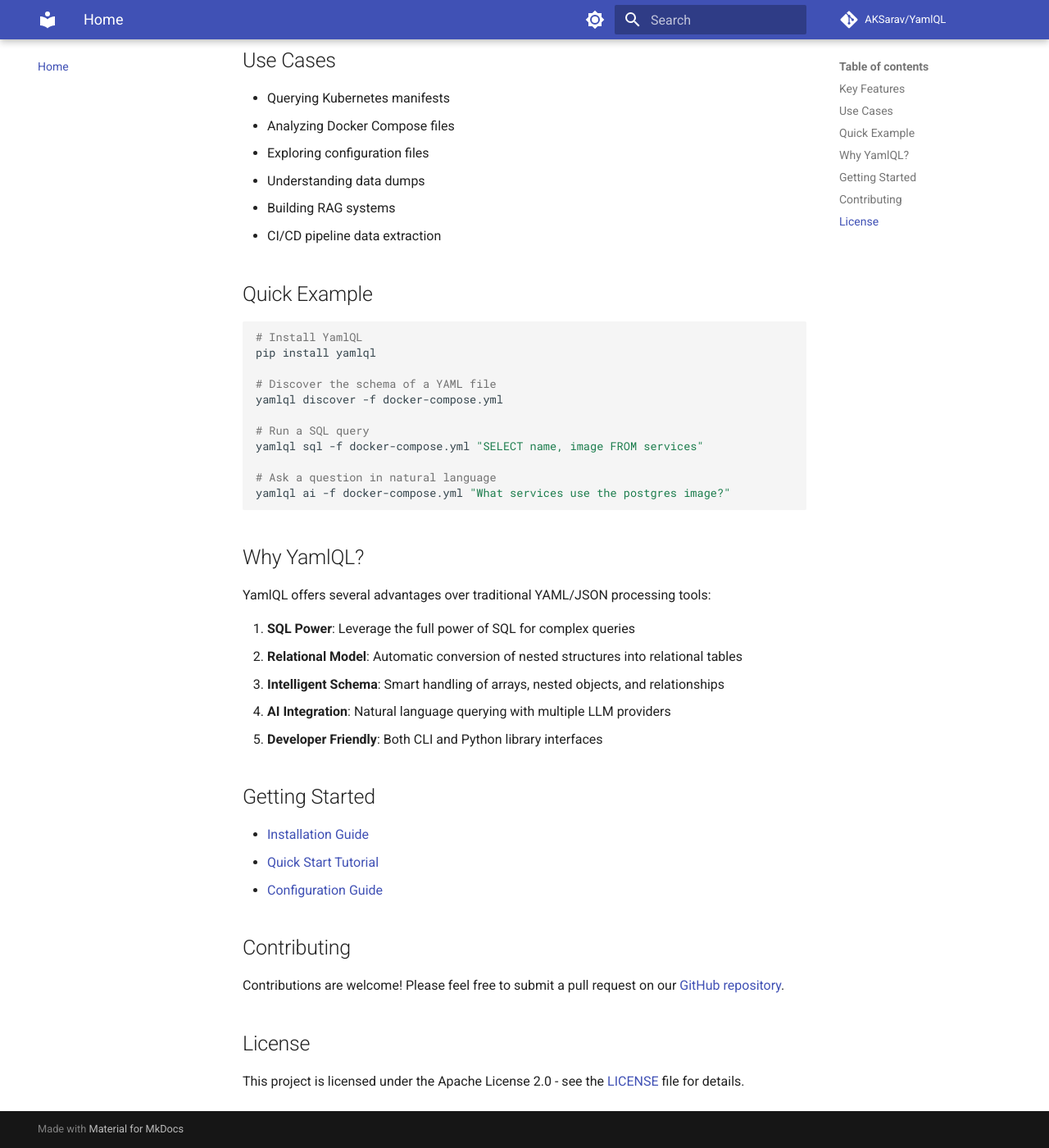
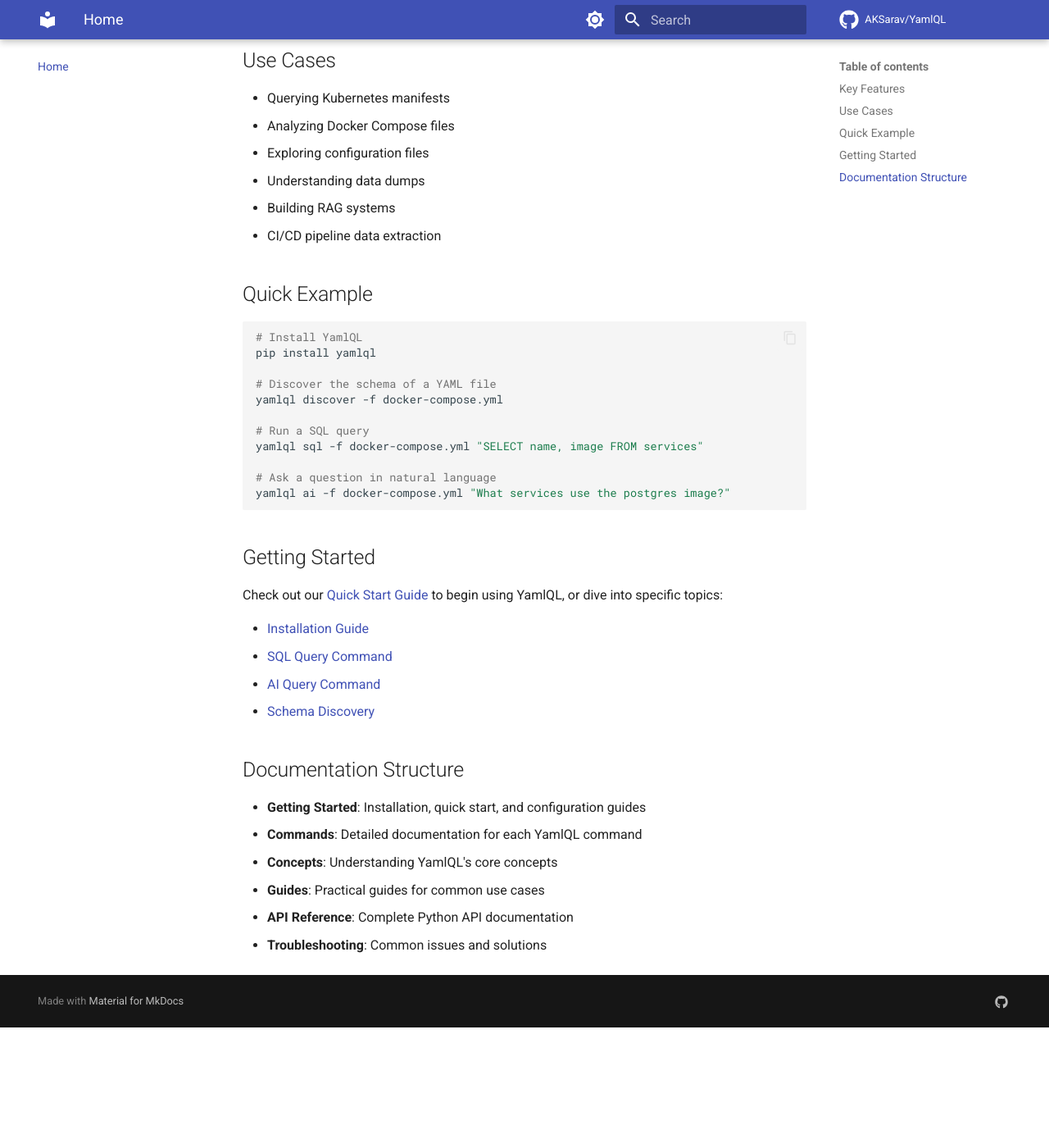
Before and after one commit to AKSarav/YamlQL, an MkDocs documentation site: the page built from docs/index.md, in a window 1280 px wide and 1400 px high, scrolled down 573 px. Shown: the whole window at 82% size. Built offline with MkDocs 1.6.1 and Material for MkDocs 9.7.7, drawn with Linux system fonts in a browser that asks for light colours; comment, search, counter and statistics services are not loaded; after the commit the page ends 1826 px from its top, so only the background shows below that; some of the changed text lies outside the part shown.

Commit message:
Docs UI Changes

````diff
--- a/docs/index.md
+++ b/docs/index.md
@@ -1,6 +1,6 @@
-# YamlQL Documentation
+# YamlQL
 
-YamlQL is a powerful command-line tool and Python library that allows you to query YAML files using SQL. It intelligently converts YAML structures into a relational schema, loads the data into a DuckDB database, and lets you run SQL queries against it.
+YamlQL is a powerful command-line tool and Python library that allows you to query YAML files using SQL. It intelligently converts YAML structures into a relational schema, loads it into an in-memory database, and lets you run SQL queries against it.
 
 ## Key Features
 
@@ -36,26 +36,20 @@
 yamlql ai -f docker-compose.yml "What services use the postgres image?"
 ```
 
-## Why YamlQL?
-
-YamlQL offers several advantages over traditional YAML/JSON processing tools:
-
-1. **SQL Power**: Leverage the full power of SQL for complex queries
-2. **Relational Model**: Automatic conversion of nested structures into relational tables
-3. **Intelligent Schema**: Smart handling of arrays, nested objects, and relationships
-4. **AI Integration**: Natural language querying with multiple LLM providers
-5. **Developer Friendly**: Both CLI and Python library interfaces
-
 ## Getting Started
 
+Check out our [Quick Start Guide](getting-started/quick-start.md) to begin using YamlQL, or dive into specific topics:
+
 - [Installation Guide](getting-started/installation.md)
-- [Quick Start Tutorial](getting-started/quick-start.md)
-- [Configuration Guide](getting-started/configuration.md)
+- [SQL Query Command](commands/sql.md)
+- [AI Query Command](commands/ai.md)
+- [Schema Discovery](commands/discover.md)
 
-## Contributing
+## Documentation Structure
 
-Contributions are welcome! Please feel free to submit a pull request on our [GitHub repository](https://github.com/AKSarav/YamlQL).
-
-## License
-
-This project is licensed under the Apache License 2.0 - see the [LICENSE](https://github.com/AKSarav/YamlQL/blob/main/LICENSE) file for details.
+- **Getting Started**: Installation, quick start, and configuration guides
+- **Commands**: Detailed documentation for each YamlQL command
+- **Concepts**: Understanding YamlQL's core concepts
+- **Guides**: Practical guides for common use cases
+- **API Reference**: Complete Python API documentation
+- **Troubleshooting**: Common issues and solutions
--- a/mkdocs.yml
+++ b/mkdocs.yml
@@ -9,8 +9,12 @@
     - navigation.tabs
     - navigation.sections
     - navigation.expand
+    - navigation.top
     - search.suggest
     - search.highlight
+    - content.tabs.link
+    - content.code.annotation
+    - content.code.copy
   palette:
     - scheme: default
       primary: indigo
@@ -24,10 +28,17 @@
       toggle:
         icon: material/brightness-4
         name: Switch to light mode
+  font:
+    text: Roboto
+    code: Roboto Mono
+  icon:
+    repo: fontawesome/brands/github
 
 markdown_extensions:
   - pymdownx.highlight:
       anchor_linenums: true
+      line_spans: __span
+      pygments_lang_class: true
   - pymdownx.inlinehilite
   - pymdownx.snippets
   - pymdownx.superfences
@@ -38,6 +49,18 @@
   - tables
   - def_list
   - attr_list
+  - md_in_html
+  - pymdownx.emoji:
+      emoji_index: !!python/name:material.extensions.emoji.twemoji
+      emoji_generator: !!python/name:material.extensions.emoji.to_svg
+
+extra:
+  social:
+    - icon: fontawesome/brands/github
+      link: https://github.com/AKSarav/YamlQL
+  analytics:
+    provider: google
+    property: !ENV GOOGLE_ANALYTICS_KEY
 
 nav:
   - Home: index.md
@@ -67,3 +90,5 @@
   - search
   - minify:
       minify_html: true
+  - social
+  - tags
````
Also changed, not shown: 1 other file.
